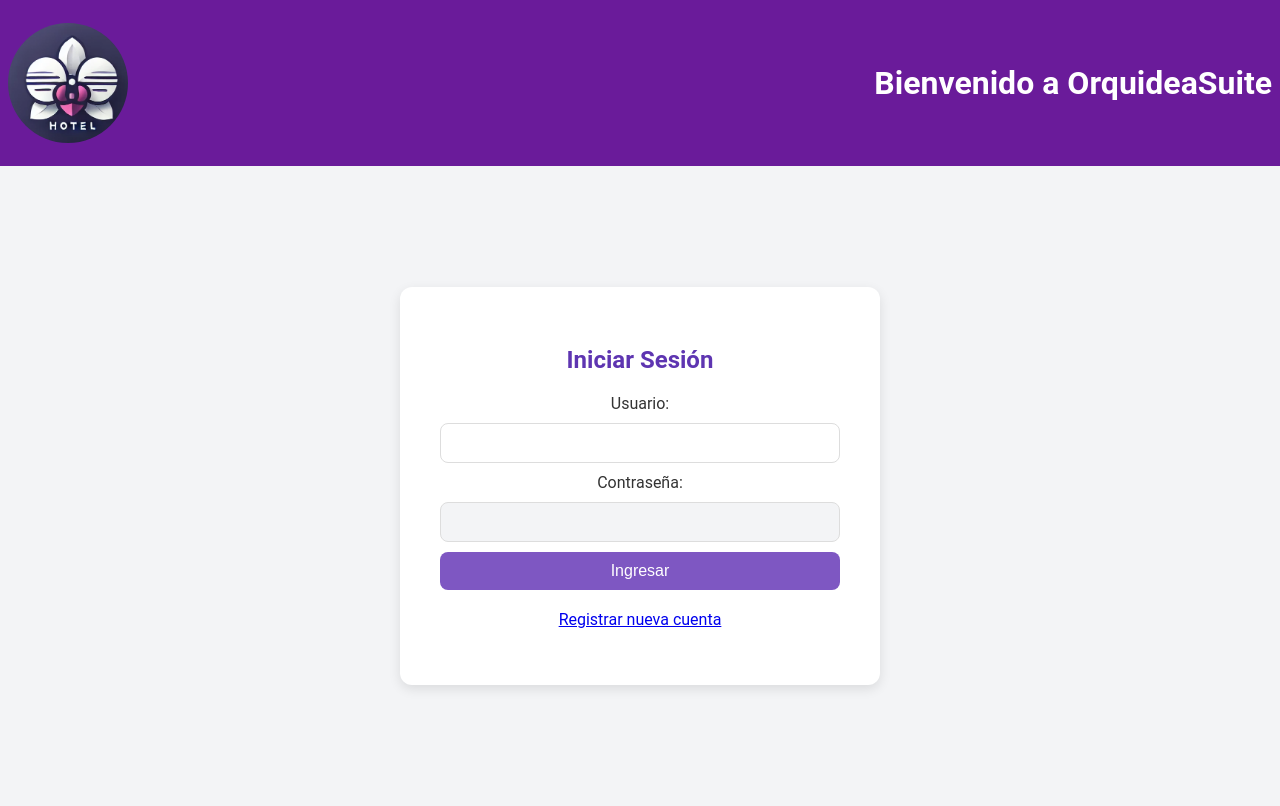
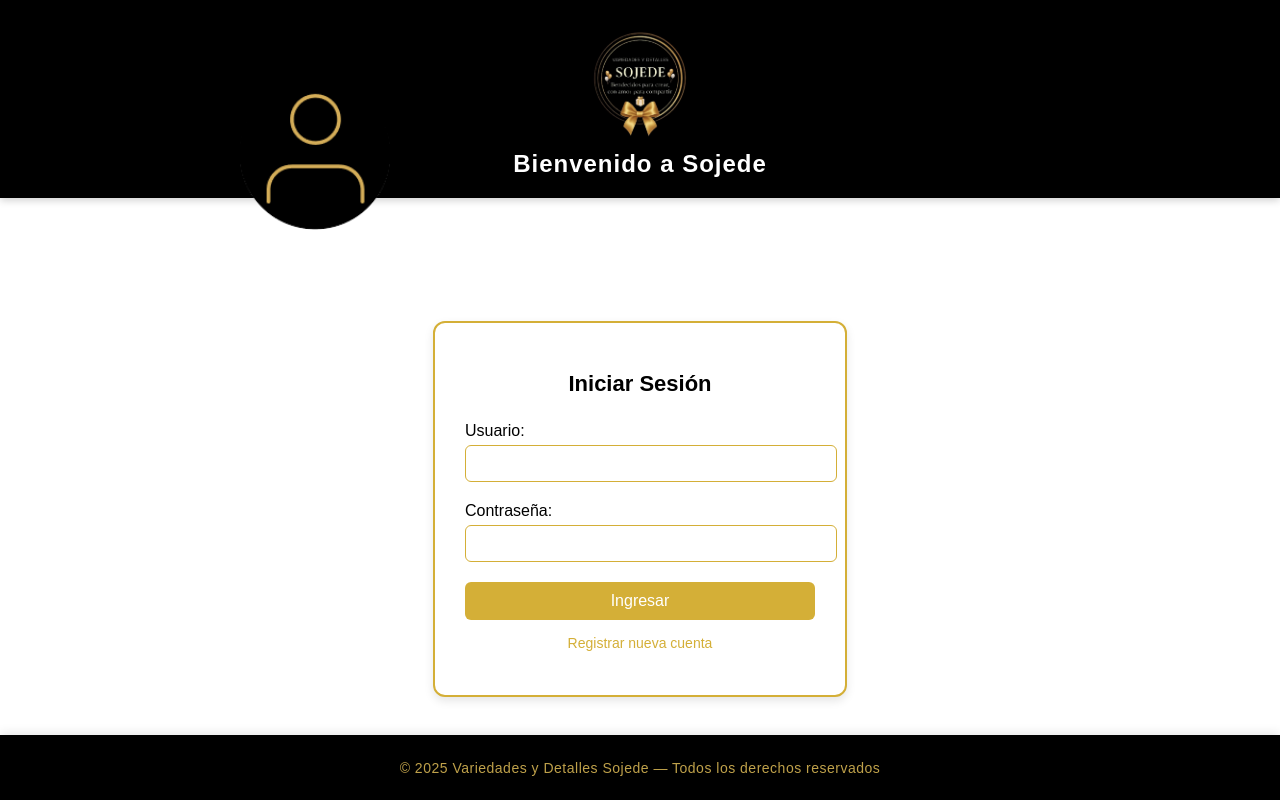
Before and after one commit to J0sed4v-id/variedades-detalles-sojede, a Django app: page / in a window 1280 px wide. Run offline with Django 5.2, Linux system fonts and the light colour scheme.

Commit message:
Actualización: Añadida nueva imagen, footer y ajustes de login

```diff
--- /dev/null
+++ b/static/inicio.css
@@ -0,0 +1,181 @@
+/* ======== Estilos específicos para inicio.html ======== */
+
+body {
+  font-family: "Poppins", sans-serif;
+  background-color: #ffffff;
+  margin: 0;
+  padding: 0;
+  display: flex;
+  flex-direction: column;
+  align-items: center;
+  min-height: 100vh;
+}
+
+/* ======== Header ======== */
+header {
+  width: 100%;
+  background-color: #000000;
+  color: #ffffff;
+  text-align: center;
+  padding: 20px 0;
+  box-shadow: 0 2px 8px rgba(0, 0, 0, 0.2);
+}
+
+header img {
+  margin: 0 auto 10px auto;
+}
+
+header h1 {
+  font-size: 24px;
+  margin: 0;
+  letter-spacing: 1px;
+}
+
+/* ======== Contenedor del formulario ======== */
+.login-container {
+  display: flex;
+  justify-content: center;
+  align-items: center;
+  flex: 1;
+  width: 100%;
+  padding: 40px 0;
+}
+
+.login-box {
+  background-color: #ffffff;
+  border: 2px solid #d4af37; /* dorado */
+  border-radius: 12px;
+  width: 350px;
+  padding: 30px;
+  box-shadow: 0 4px 10px rgba(0, 0, 0, 0.1);
+  text-align: center;
+  margin-top: 80px;
+}
+
+/* ======== Texto ======== */
+.login-box h2 {
+  color: #000000;
+  margin-bottom: 25px;
+  font-size: 22px;
+}
+
+/* ======== Campos ======== */
+label {
+  display: block;
+  text-align: left;
+  color: #000000;
+  margin-bottom: 5px;
+  font-weight: 500;
+}
+
+input[type="text"],
+input[type="password"] {
+  width: 100%;
+  padding: 10px;
+  margin-bottom: 20px;
+  border: 1px solid #d4af37;
+  border-radius: 6px;
+  outline: none;
+  color: #000000;
+  background-color: #fff;
+}
+
+input::placeholder {
+  color: #555;
+}
+
+/* ======== Botón ======== */
+button.btn {
+  width: 100%;
+  padding: 10px;
+  background-color: #d4af37;
+  color: #ffffff;
+  border: none;
+  border-radius: 6px;
+  font-size: 16px;
+  cursor: pointer;
+  transition: 0.3s;
+}
+
+button.btn:hover {
+  background-color: #b9932f;
+}
+
+/* ======== Enlace inferior ======== */
+p {
+  color: #000000;
+  margin-top: 15px;
+  font-size: 14px;
+}
+
+a {
+  color: #d4af37;
+  text-decoration: none;
+}
+
+a:hover {
+  text-decoration: underline;
+}
+
+/* ======== Mensajes ======== */
+.alert {
+  width: 90%;
+  max-width: 400px;
+  text-align: center;
+  margin: 10px auto;
+  padding: 10px;
+  border-radius: 6px;
+  font-weight: 500;
+}
+
+.alert.success {
+  background-color: #e8f5e9;
+  color: #2e7d32;
+  border: 1px solid #81c784;
+}
+
+.alert.error {
+  background-color: #ffebee;
+  color: #c62828;
+  border: 1px solid #ef9a9a;
+}
+
+
+.top-img {
+    position: fixed;
+    bottom: 550px;
+    right: 890px;
+    width: 150px !important;
+    height: auto !important;
+    display: block;
+    margin: 0 auto 20px auto;
+}
+
+
+
+footer {
+  position: fixed;
+  left: 0;
+  bottom: 0;
+  width: 100%;
+  background-color: #000000; /* negro elegante */
+  text-align: center;
+  padding: 10px 0;
+  font-size: 50px;
+
+  letter-spacing: 0.5px;
+  font-weight: 500;
+  box-shadow: 0 -2px 10px rgba(0, 0, 0, 0.1);
+}
+
+/* .footer p {
+  margin: 0;
+} */
+
+.login-container {
+    padding-bottom: 100px; /* espacio suficiente para que el footer no tape el contenido */
+}
+
+footer, footer p {
+    color: #bfa14a !important; /* forzamos el color dorado */
+}
--- a/usuarios/templates/usuarios/inicio.html
+++ b/usuarios/templates/usuarios/inicio.html
@@ -5,12 +5,12 @@
     <meta name="viewport" content="width=device-width, initial-scale=1.0">
     <title>OrquideaSuite - Inicio de Sesión</title>
     {% load static %}
-    <link rel="stylesheet" type="text/css" href="{% static 'style.css' %}">
+    <link rel="stylesheet" type="text/css" href="{% static 'inicio.css' %}">
 </head>
 <body>
     <header>
-        <img src="{% static 'images/orchid-logo.png' %}" alt="OrquideaSuite Logo" style="width:120px;height:auto;display:block;">
-        <h1>Bienvenido a OrquideaSuite</h1>
+        <img src="{% static 'images/logo.jpg' %}" alt="Sojede Logo" style="width:120px;height:auto;display:block;">
+        <h1>Bienvenido a Sojede</h1>
     </header>
 
     <!-- Bloque para mostrar mensajes de éxito o error -->
@@ -23,6 +23,11 @@
     {% endif %}
 
     <div class="login-container">
+        <div class="top-image">
+        <img src="{% static 'images/login_user.jpg' %}" alt="Imagen superior" class="top-img">
+    </div>
+
+
         <div class="login-box">
             <h2>Iniciar Sesión</h2>
             <form action="{% url 'iniciar_sesion' %}" method="post">
@@ -39,4 +44,8 @@
         </div>
     </div>
 </body>
+
+<footer class="footer">
+    <p>© 2025 Variedades y Detalles Sojede — Todos los derechos reservados</p>
+</footer>
 </html>
```
Also changed, not shown: static/images/Orchid-logo.jpg (deleted), static/images/login_user.jpg (added), static/images/logo.jpg (added), static/images/orchid-logo.png (deleted).
